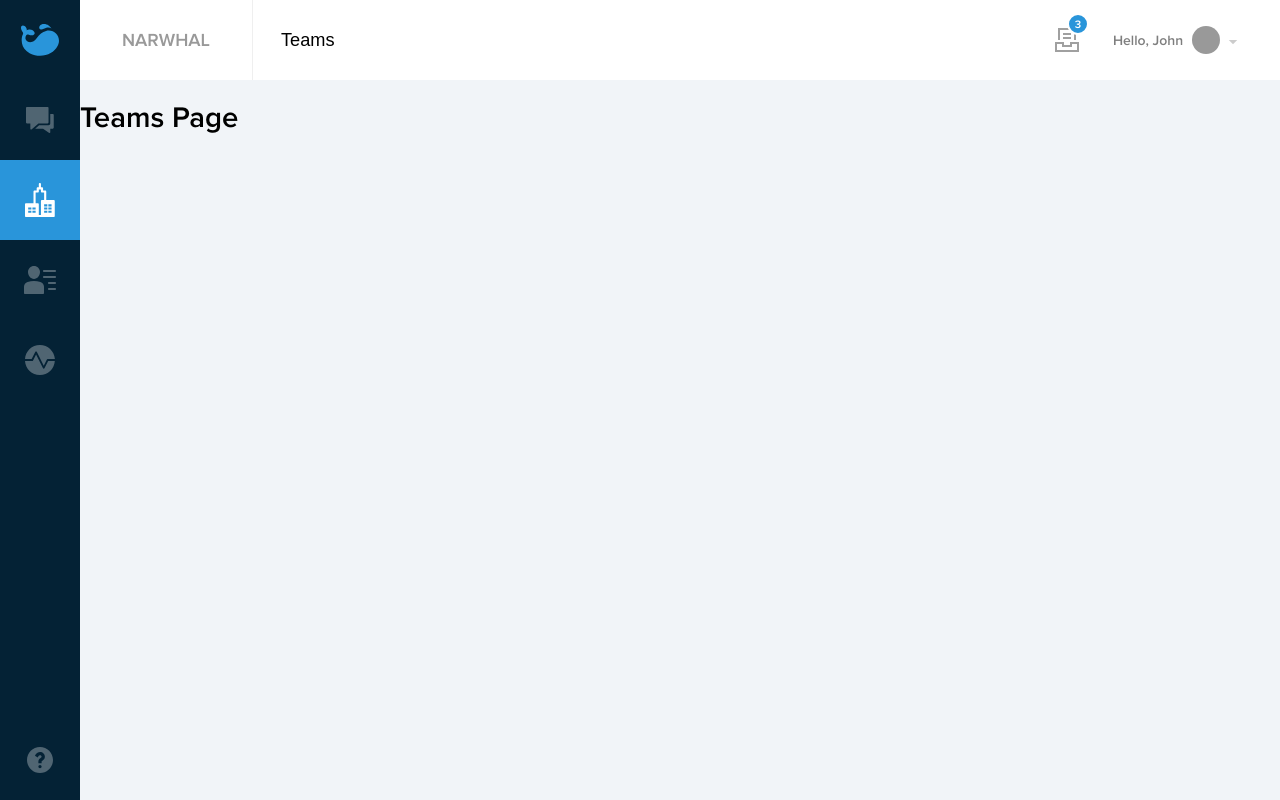
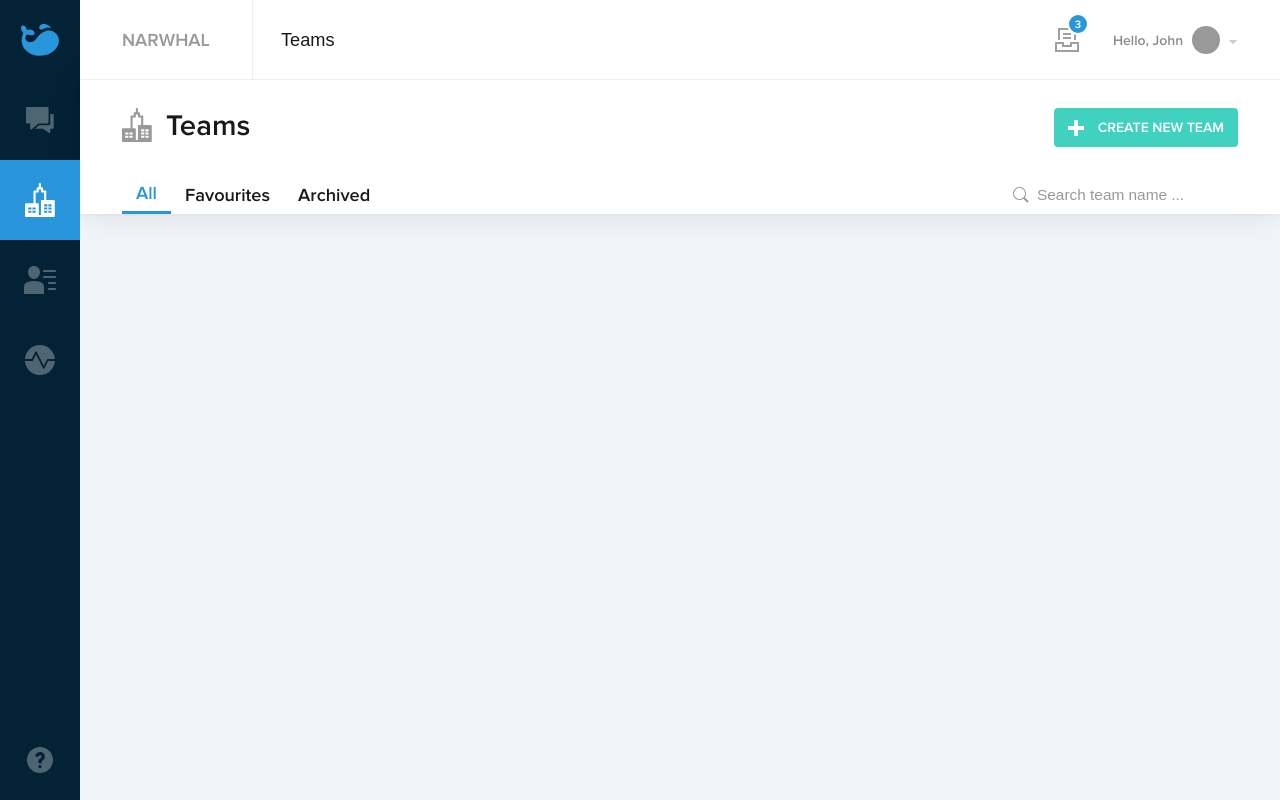
Before and after one commit to chesterhow/saleswhale-frontend, a React (Create React App) app: page / in a window 1280 px wide. Built offline with nearby package versions, Linux system fonts and the light colour scheme; a web font is replaced by a local one.

Commit message:
Create Teams page header

```diff
--- a/src/components/Nav.js
+++ b/src/components/Nav.js
@@ -8,9 +8,11 @@ const Container = styled.div`
   grid-area: nav;
   display: grid;
   grid-template-columns: auto auto 1fr;
+  z-index: 2;
   background: ${props => props.theme.white};
   justify-items: center;
   align-items: center;
+  border-bottom: 1px solid ${props => props.theme.greyLight};
 `;
 
 const Appname = styled.h2`
--- a/src/containers/Teams.js
+++ b/src/containers/Teams.js
@@ -1,9 +1,102 @@
 import React from 'react';
+import styled from 'styled-components';
+
+import { ReactComponent as TeamsIcon }  from '../images/icon-teams.svg';
+import { ReactComponent as PlusIcon }  from '../images/icon-plus.svg';
+import SearchIcon  from '../images/icon-search.svg';
+
+const Header = styled.div`
+  background: ${props => props.theme.white};
+  box-shadow: 0px 0px 30px rgba(0, 0, 0, 0.1), 0px 0px 4px rgba(0, 0, 0, 0.05);
+  padding: 0 3rem;
+`;
+
+const Top = styled.div`
+  display: grid;
+  grid-template-columns: auto 1fr auto;
+  padding: 2rem 0;
+
+  * {
+    vertical-align: middle;
+  }
+
+  > svg > path {
+    fill: ${props => props.theme.grey};
+  }
+`;
+
+const Bottom = styled.div`
+  display: grid;
+  grid-template-columns: auto auto auto 1fr;
+  justify-items: right;
+`;
+
+const Heading = styled.h1`
+  display: inline-block;
+  margin: 0 1rem;
+`;
+
+const Button = styled.button`
+  padding: 0.8rem 1rem;
+  background: ${props => props.theme.accentGreen};
+  color: ${props => props.theme.white};
+  border: none;
+  border-radius: 4px;
+
+  svg {
+    margin-right: 1rem;
+  }
+
+  h5 {
+    display: inline-block;
+    margin: 0;
+  }
+`;
+
+const Tab = styled.button`
+  padding: 0;
+  background: none;
+  border: none;
+  border-bottom: ${props => props.active ? '3px solid' + props.theme.accentBlue : 'none'};
+  color: ${props => props.active ? props.theme.accentBlue : props.theme.black};
+
+  h2 {
+    margin: 0;
+    padding: 0.5rem 1rem;
+  }
+`;
+
+const Search = styled.input`
+  padding-left: 2.5rem;
+  border: none;
+  background:
+    url(${SearchIcon}) no-repeat left 0.8rem center;
+  font-size: 1.1rem;
+
+  ::placeholder {
+    color: ${props => props.theme.grey};
+  }
+`;
 
 function Teams() {
   return (
     <div>
-      <h1>Teams Page</h1>
+      <Header>
+        <Top>
+          <TeamsIcon />
+          <Heading>Teams</Heading>
+          <Button>
+            <PlusIcon />
+            <h5>Create new team</h5>
+          </Button>
+        </Top>
+        <Bottom>
+          <Tab active><h2>All</h2></Tab>
+          <Tab><h2>Favourites</h2></Tab>
+          <Tab><h2>Archived</h2></Tab>
+          <Search type="text" placeholder="Search team name ..." />
+        </Bottom>
+      </Header>
     </div>
   );
 }
--- a/src/stylesheets/global-styles.js
+++ b/src/stylesheets/global-styles.js
@@ -20,7 +20,7 @@ const GlobalStyle = createGlobalStyle`
     font-family: ${props => props.theme.sansSerif};
   }
 
-  html, body, #root, #root>div {
+  html, body, #root, #root > div {
     height: 100%
   }
 
--- a/src/stylesheets/theme.js
+++ b/src/stylesheets/theme.js
@@ -4,7 +4,7 @@ const theme = {
 
   // Colors
   white: '#FFF',
-  black: '##1A1919',
+  black: '#1A1919',
   accentBlue: '#2995DA',
   accentBlueDark: '#042235',
   accentBlueLight: '#F1F4F8',
```
Also changed, not shown: src/images/icon-plus.svg (added), src/images/icon-search.svg (added).
